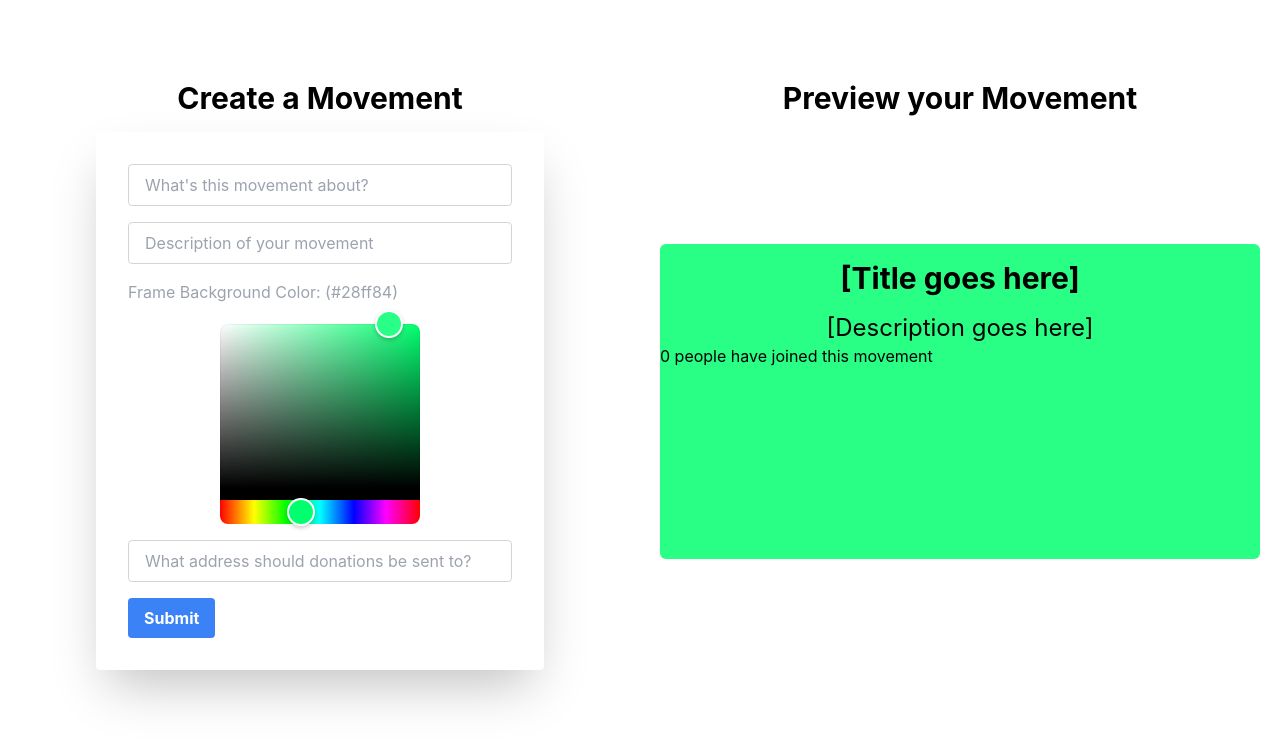
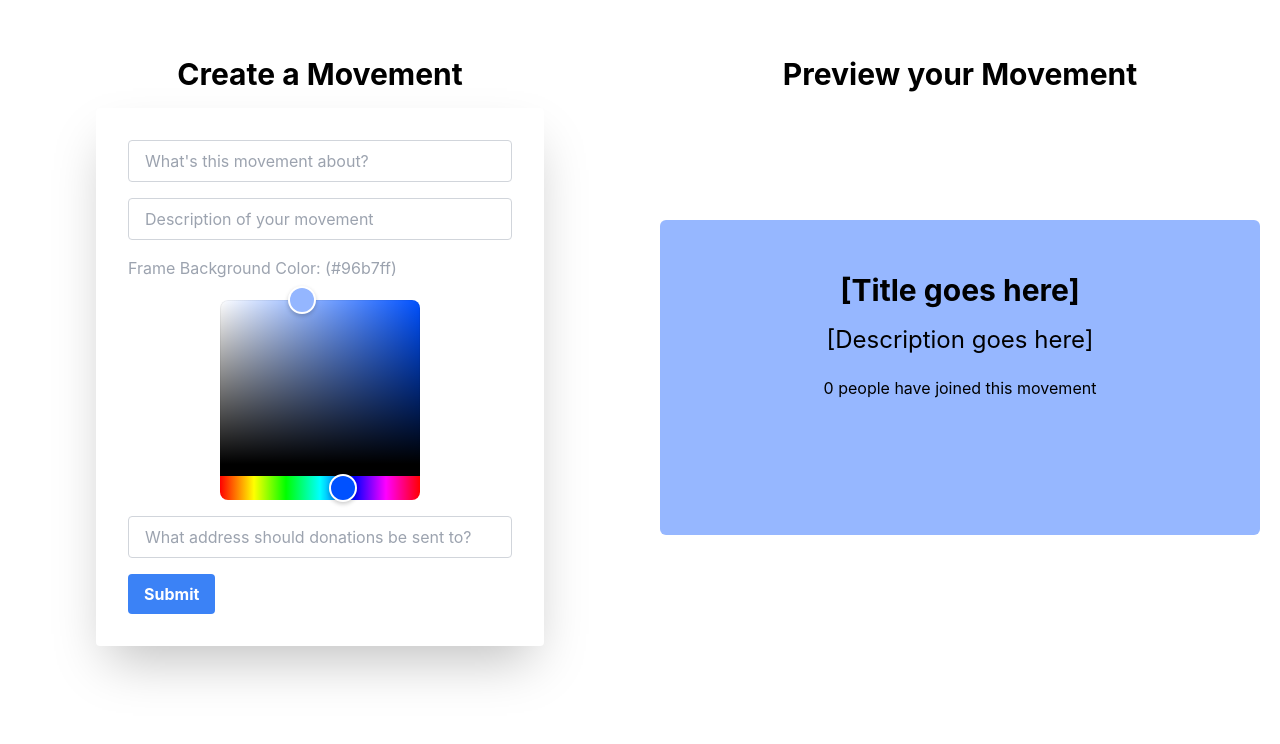
Before and after one commit to shreybirmiwal/movement, a React (Create React App) app in the folder react-create-petition-frame/: page / in a window 1280 px wide. Shown: the top 744 px of the page. Built offline with nearby package versions, Linux system fonts and the light colour scheme.

Commit message:
Front end for creating movement

```diff
--- a/react-create-petition-frame/package.json
+++ b/react-create-petition-frame/package.json
@@ -12,6 +12,7 @@
     "react-colorful": "^5.6.1",
     "react-dom": "^18.2.0",
     "react-scripts": "5.0.1",
+    "react-toastify": "^10.0.5",
     "web-vitals": "^2.1.4"
   },
   "scripts": {
--- a/react-create-petition-frame/src/App.js
+++ b/react-create-petition-frame/src/App.js
@@ -1,11 +1,13 @@
 import React, { useState } from 'react';
 import { HexColorPicker } from "react-colorful";
-import './app.css'
+import { ToastContainer, toast } from 'react-toastify';
+import 'react-toastify/dist/ReactToastify.css';
+
 
 function App() {
   const [movementTitle, setMovementTitle] = useState('');
   const [movementDescription, setMovementDescription] = useState('');
-  const [backgroundColor, setBackgroundColor] = useState('#28ff84');
+  const [backgroundColor, setBackgroundColor] = useState('#96b7ff');
   const [donationAddress, setDonationAddress] = useState('');
 
   const handleTitleChange = (e) => {
@@ -28,13 +30,27 @@ function App() {
     console.log('Movement Description:', movementDescription);
     console.log('Background Color:', backgroundColor);
     console.log('Donation Address:', donationAddress);
-  };
+
+    if (!(movementTitle && movementDescription && donationAddress)) {
+      toast.error('Ensure fields not left blank!', {
+        position: "top-right",
+        autoClose: 5000,
+        hideProgressBar: false,
+        closeOnClick: true,
+        pauseOnHover: true,
+        draggable: true,
+        progress: undefined,
+        theme: "dark",
+      });
+    }
+
+    };
 
   return (
     <div>
 
       {/*TIT:E */}
-      <div className="flex mt-20">
+      <div className="flex mt-14">
         <div className="flex w-1/2 justify-center items-center flex-col">
           <h1 className="text-3xl font-bold mb-4">Create a Movement </h1>
         </div>
@@ -92,13 +108,14 @@ function App() {
 
           <div style={{backgroundColor: backgroundColor}} className={` w-[600px] h-[315px] rounded-md`}>
 
-            <div className='text-center'>
-              <h1 className="text-3xl font-bold mt-4">{movementTitle || '[Title goes here]'}</h1>
+            <div className='text-center p-3'>
+              <h1 className="text-3xl font-bold mt-10">{movementTitle || '[Title goes here]'}</h1>
               <h1 className="text-2xl mt-4">{movementDescription || '[Description goes here]'}</h1>
+              <h1 className='mt-5'> 0 people have joined this movement </h1>
+
             </div>
 
 
-              <h1> 0 people have joined this movement </h1>
 
           </div>
 
@@ -106,6 +123,18 @@ function App() {
 
 
       </div>
+      <ToastContainer
+        position="top-right"
+        autoClose={5000}
+        hideProgressBar={false}
+        newestOnTop={false}
+        closeOnClick
+        rtl={false}
+        pauseOnFocusLoss
+        draggable
+        pauseOnHover
+        theme="dark"r
+      />
 
     </div>
   );
```
Also changed, not shown: 1 other file (tests, documents, lock files or other folders).
